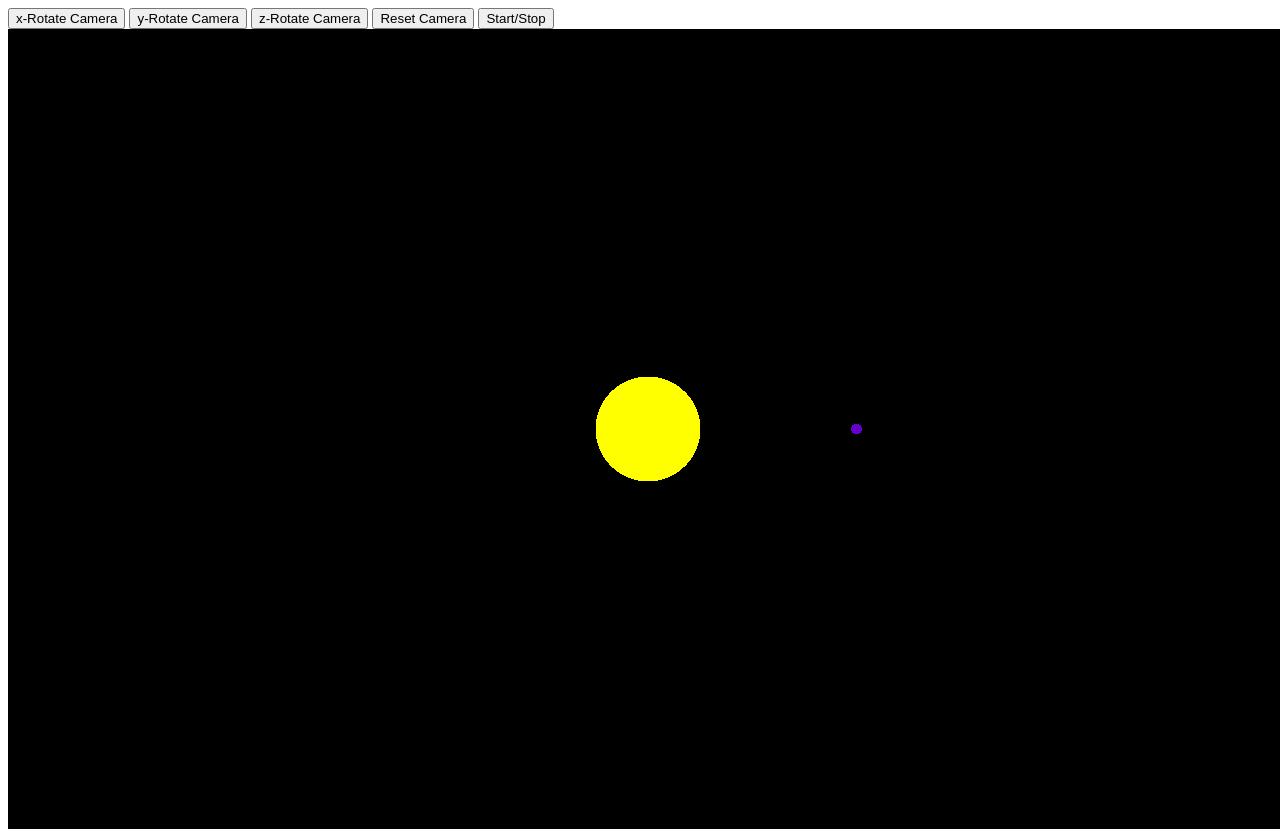
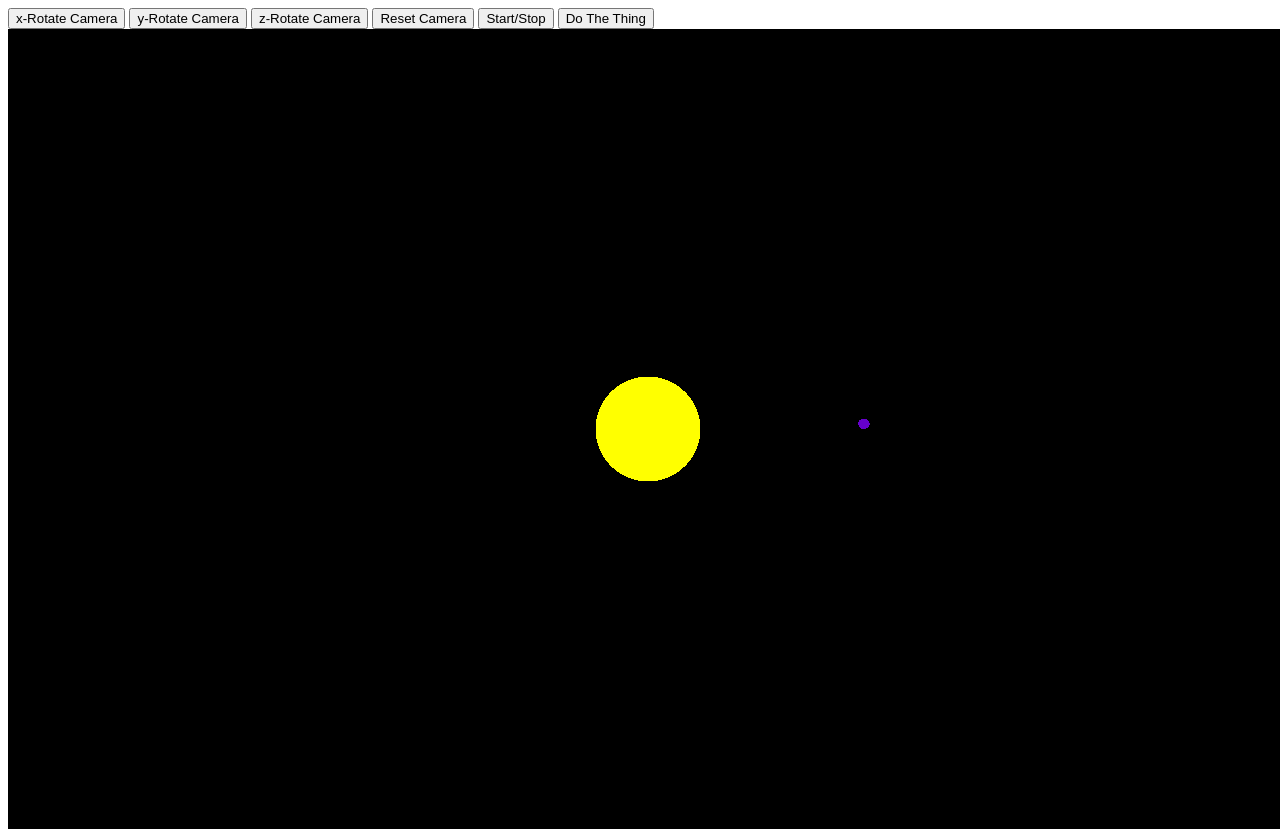
Before and after one commit to camenpihor/solar-sym, a plain HTML site: page index.html in a window 1280 px wide. Drawn offline with nearby package versions, Linux system fonts and the light colour scheme.

Commit message:
Position update based on velocity; and do the thing

```diff
--- a/index.html
+++ b/index.html
@@ -1,5 +1,6 @@
 <!DOCTYPE html>
 <html lang="en">
+
 <head>
   <meta charset="UTF-8">
   <meta name="viewport" content="width=device-width, initial-scale=1.0">
@@ -8,29 +9,36 @@
   <script src="https://cdnjs.cloudflare.com/ajax/libs/three.js/r120/three.min.js"></script>
   <title>Solar Sym</title>
 </head>
+
 <body>
   <button type="button" onclick="cam_rotate('x')">x-Rotate Camera</button>
   <button type="button" onclick="cam_rotate('y')">y-Rotate Camera</button>
   <button type="button" onclick="cam_rotate('z')">z-Rotate Camera</button>
   <button type="button" onclick="cam_reset()">Reset Camera</button>
   <button type="button" onclick="toggle_running()">Start/Stop</button>
+  <button type="button" onclick="animate_step()">Do The Thing</button>
 </body>
 
 <script>
+
+  function animate_step() {
+    update_positions(celestial_bodies);
+    renderer.render(scene, camera);
+  }
 
   function animate() {
     if (running) {
       requestAnimationFrame(animate);
     }
-    renderer.render(scene, camera);
+    animate_step();
   }
 
   function cam_rotate(axis) {
-    if (!running) {return;}
+    if (!running) { return; }
     camera.rotation[axis] += .1;
   }
   function cam_reset(axis) {
-    if (!running) {return;}
+    if (!running) { return; }
     camera.rotation.x = 0;
     camera.rotation.y = 0;
     camera.rotation.z = 0;
@@ -46,7 +54,7 @@
     }
   }
 
-  let running = true;
+  let running = false;
 
   const scene = new THREE.Scene();
   const camera = new THREE.PerspectiveCamera(
@@ -68,10 +76,13 @@
       this.velocity = velocity;
       this.mass = mass;
 
-      const material = new THREE.MeshBasicMaterial({color: color});
+      const material = new THREE.MeshBasicMaterial({ color: color });
       const geometry = new THREE.SphereGeometry(radius, 100, 100);
       this.mesh = new THREE.Mesh(geometry, material);
+      this.update_mesh_position();
+    }
 
+    update_mesh_position() {
       this.mesh.position.x = this.position[0];
       this.mesh.position.y = this.position[1];
       this.mesh.position.z = this.position[2];
@@ -79,7 +90,7 @@
   }
 
   const sun = new Body(10, "yellow", [0, 0, 0], [0, 0, 0], 1000);
-  const earth = new Body(1, "#6600cc", [40, 0, 0], [0, 0, 0], 10);
+  const earth = new Body(1, "#6600cc", [40, 0, 0], [1, 1, 1], 10);
 
   const celestial_bodies = [sun, earth];
 
@@ -117,12 +128,13 @@
     return unitize(vector_between);
   }
 
+  function update_positions(bodies) {
     // Compute updates.
     const velocity_updates = [];
-  celestial_bodies.forEach(body => {
+    bodies.forEach(body => {
       const velocity_update = [0, 0, 0];
 
-    celestial_bodies.forEach(other_body => {
+      bodies.forEach(other_body => {
         // m2/r^2 (the m1s)
         const scale = other_body.mass / distance_squared(body, other_body);
         let velocity_update = unit_vector_between(body, other_body);
@@ -133,12 +145,17 @@
     })
 
     // Apply updates.
-  celestial_bodies.forEach(body => {
-    body.position.x += body.velocity[0];
-    body.position.y += body.velocity[1];
-    body.position.z += body.velocity[2];
+    bodies.forEach(body => {
+      body.position[0] += body.velocity[0];
+      body.position[1] += body.velocity[1];
+      body.position[2] += body.velocity[2];
+
+      body.update_mesh_position();
     })
+
+
     // TODO update velocities here.
+  }
 
   document.addEventListener("keydown", event => {
     if (event.keyCode === 87) {
```
Lines whose indentation alone changed are shown as unchanged.
